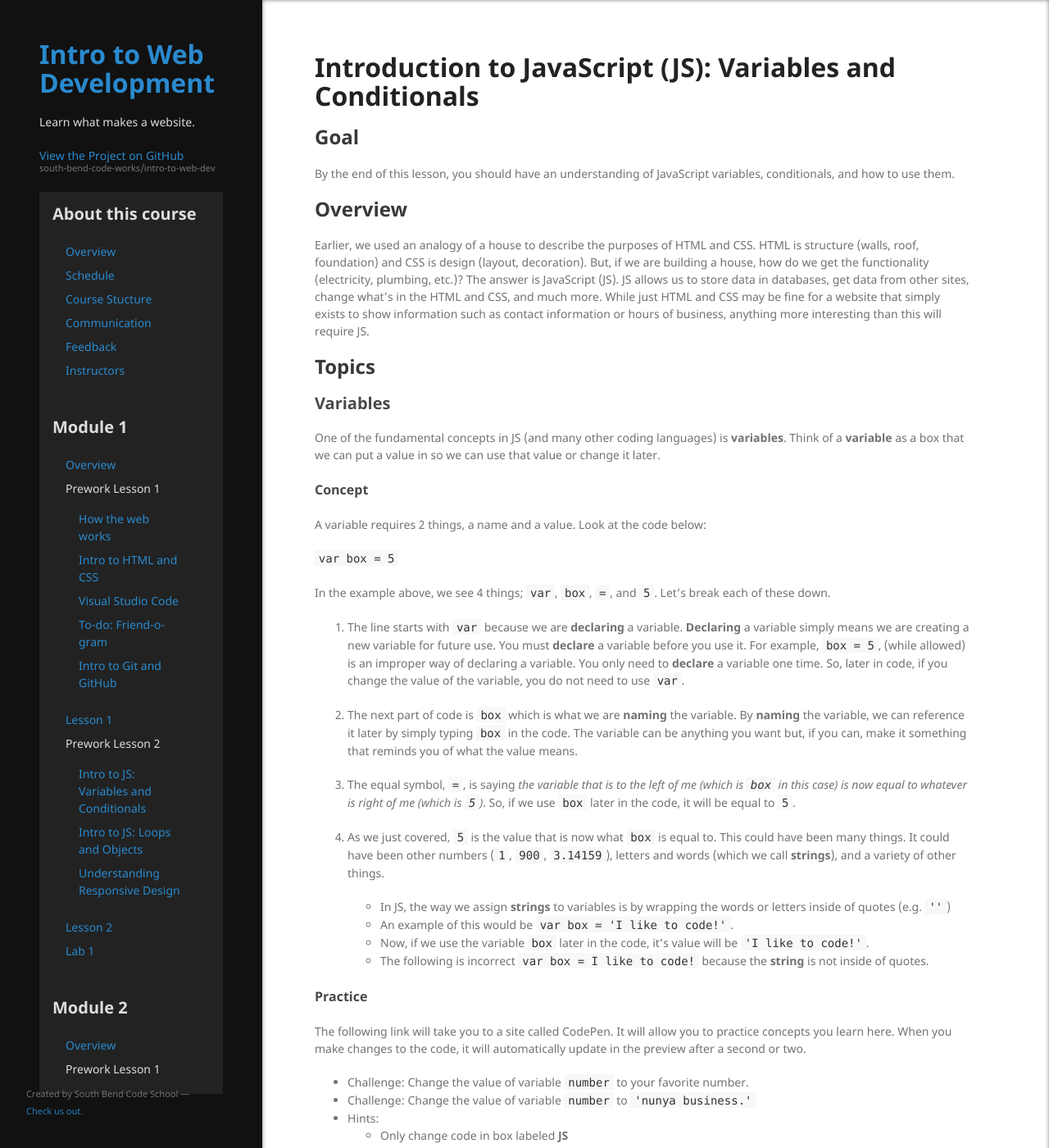
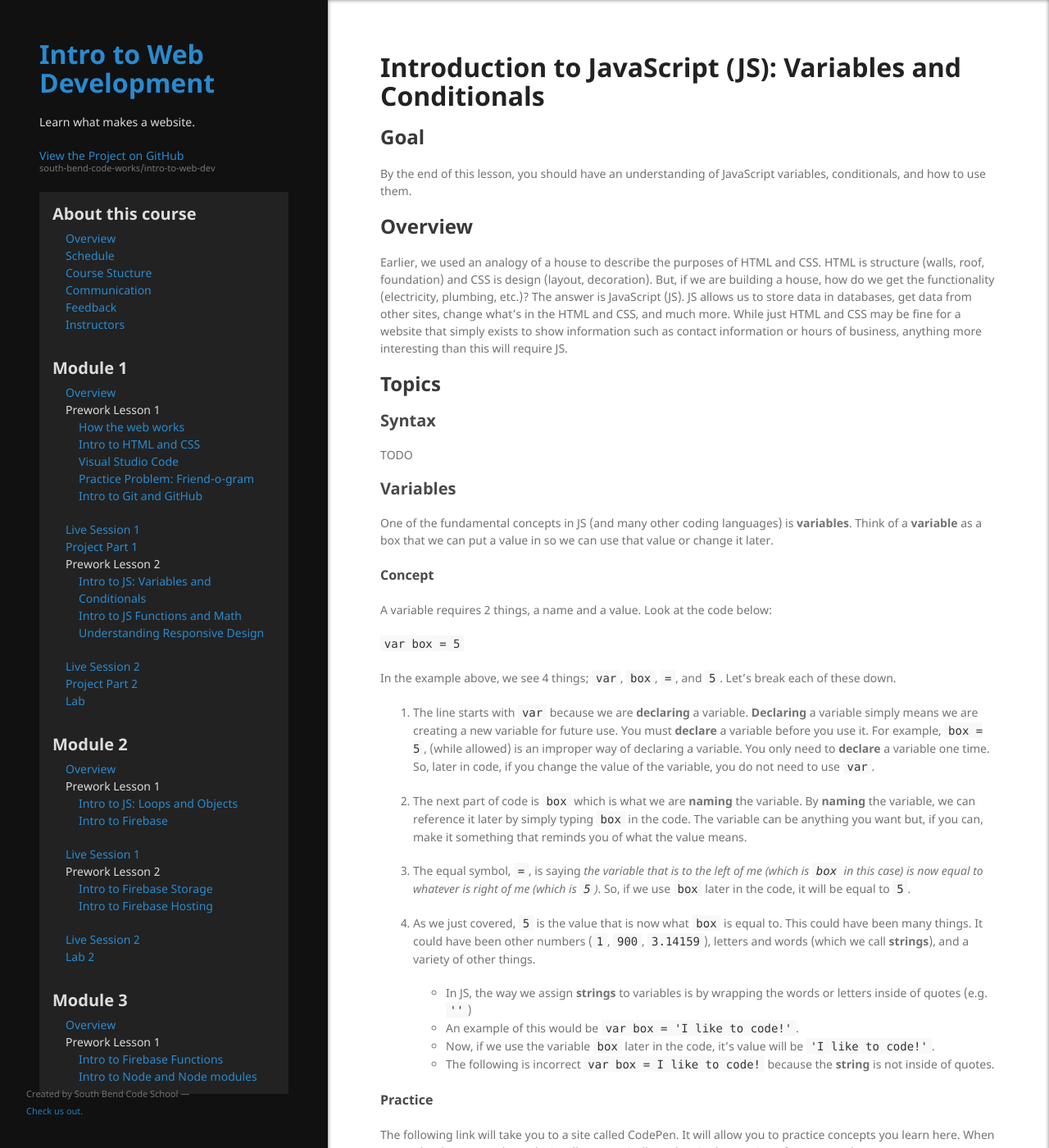
Before and after one commit to south-bend-code-works/intro-to-web-dev, a Jekyll site: the page built from lessons/module1/intro_to_js_vars_conditionals.md, in a window 1280 px wide and 1400 px high. Shown: the whole window at 82% size. Built offline with Jekyll 4.4.1, drawn with Linux system fonts in a browser that asks for light colours; our own code applies the rules of GitHub Pages for plain Markdown files; some of the changed lines change nothing that is shown.

Commit message:
finished functions and math

````diff
--- a/_layouts/default.html
+++ b/_layouts/default.html
@@ -56,21 +56,23 @@
                   <li><a href="{{ site.baseurl }}/lessons/module1/how_the_web_works.html">How the web works</a></li>
                   <li><a href="{{ site.baseurl }}/lessons/module1/intro_to_html_css.html">Intro to HTML and CSS</a></li>
                   <li><a href="{{ site.baseurl }}/lessons/module1/vs_code.html">Visual Studio Code</a></li>
-                  <li><a href="{{ site.baseurl }}/lessons/module1/friend-o-gram.html">To-do: Friend-o-gram</a></li>
+                  <li><a href="{{ site.baseurl }}/lessons/module1/friend-o-gram.html">Practice Problem: Friend-o-gram</a></li>
                   <li><a href="{{ site.baseurl }}/lessons/module1/intro_to_git.html">Intro to Git and GitHub</a></li>
                 </ul>
               </li>
-              <li><a href="{{ site.baseurl }}/lessons/module1/lesson1.html">Lesson 1</a></li>
+              <li><a href="{{ site.baseurl }}/lessons/module1/lesson1.html">Live Session 1</a></li>
+              <li><a href="{{ site.baseurl }}/lessons/module1/lab1.html">Project Part 1</a></li>
               <li>
                 Prework Lesson 2
                 <ul>
                   <li><a href="{{ site.baseurl }}/lessons/module1/intro_to_js_vars_conditionals.html">Intro to JS: Variables and Conditionals</a></li>
-                  <li><a href="{{ site.baseurl }}/lessons/module1/intro_to_js_loops_objects.html">Intro to JS: Loops and Objects</a></li>
+                  <li><a href="{{ site.baseurl }}/lessons/module1/intro_to_functions_math.html">Intro to JS Functions and Math</a></li>
                   <li><a href="{{ site.baseurl }}/lessons/module1/intro_to_responsive.html">Understanding Responsive Design</a></li>
                 </ul>
               </li>
-              <li><a href="{{ site.baseurl }}/lessons/module1/lesson2.html">Lesson 2</a></li>
-              <li><a href="{{ site.baseurl }}/lessons/module1/lab1.html">Lab 1</a></li>
+              <li><a href="{{ site.baseurl }}/lessons/module1/lesson2.html">Live Session 2</a></li>
+              <li><a href="{{ site.baseurl }}/lessons/module1/lab1.html">Project Part 2</a></li>
+              <li><a href="{{ site.baseurl }}/lessons/module1/lab1.html">Lab</a></li>
             </ul>
           </li>
           {% endif %}
@@ -83,11 +85,11 @@
               <li>
                 Prework Lesson 1
                 <ul>
-                  <li><a href="{{ site.baseurl }}/lessons/module2/intro_to_js_objects.html">Intro to JS Objects</a></li>
+                  <li><a href="{{ site.baseurl }}/lessons/module2/intro_to_js_loops_objects.html">Intro to JS: Loops and Objects</a></li>
                   <li><a href="{{ site.baseurl }}/lessons/module2/intro_to_firebase.html">Intro to Firebase</a></li>
                 </ul>
               </li>
-              <li><a href="{{ site.baseurl }}/lessons/module2/lesson1.html">Lesson 1</a></li>
+              <li><a href="{{ site.baseurl }}/lessons/module2/lesson1.html">Live Session 1</a></li>
               <li>
                 Prework Lesson 2
                 <ul>
@@ -95,7 +97,7 @@
                   <li><a href="{{ site.baseurl }}/lessons/module2/intro_to_firebase_hosting.html">Intro to Firebase Hosting</a></li>
                 </ul>
               </li>
-              <li><a href="{{ site.baseurl }}/lessons/module2/lesson2.html">Lesson 2</a></li>
+              <li><a href="{{ site.baseurl }}/lessons/module2/lesson2.html">Live Session 2</a></li>
               <li><a href="{{ site.baseurl }}/lessons/module2/lab2.html">Lab 2</a></li>
             </ul>
           </li>
@@ -114,7 +116,7 @@
                   <li><a href="{{ site.baseurl }}/lessons/module3/intro_to_node.html">Intro to Node and Node modules</a></li>
                 </ul>
               </li>
-              <li><a href="{{ site.baseurl }}/lessons/module3/lesson1.html">Lesson 1</a></li>
+              <li><a href="{{ site.baseurl }}/lessons/module3/lesson1.html">Live Session 1</a></li>
               <li>
                 Prework Lesson 2
                 <ul>
@@ -122,7 +124,7 @@
                   <li><a href="{{ site.baseurl }}/lessons/module3/intro_to_interview_expectations.html">Interview Expectations</a></li>
                 </ul>
               </li>
-              <li><a href="{{ site.baseurl }}/lessons/module2/lesson2.html">Lesson 2</a></li>
+              <li><a href="{{ site.baseurl }}/lessons/module2/lesson2.html">Live Session 2</a></li>
               <li><a href="{{ site.baseurl }}/lessons/module3/lab3.html">Lab 3</a></li>
             </ul>
           </li>
--- a/assets/css/style.scss
+++ b/assets/css/style.scss
@@ -26,7 +26,7 @@
   background-color: #111;
 }
 
-$side-width: 320px;
+$side-width: 400px;
 
 body {
   margin: 0;
@@ -40,6 +40,7 @@
 header {
   float: none;
   width: $side-width;
+  max-width: 100vw;
   height: 100vh;
   padding: 3rem;
   color: #DDD;
@@ -51,19 +52,22 @@
   .module {
     margin-bottom: 2rem
   }
-  ul {
+  > ul {
     max-height: calc(100vh - 300px);
     overflow-y: scroll;
     background-color: #222;
     padding: 1rem;
     margin-bottom: 0rem;
     li {
-      margin-bottom: .5rem;
+      margin-bottom: 0rem;
       display: block;
       &:last-child {
         margin-bottom: 0rem;
       }
     }
+  }
+  ul {
+    padding-inline-start: 1rem;
   }
   a {
     color: lighten(#267CB9, 5);
--- /dev/null
+++ b/lessons/module1/intro_to_functions_math.md
@@ -0,0 +1,213 @@
+---
+layout: default
+---
+# Intro to functions and JS math
+
+## Goal
+
+At the end of this prework, the goal is to have an understanding of what a **function** is and how to use them in JavaScript along with JavaScript built in mathematic capabilities.
+
+## Overview
+
+Now that you understand variables and conditionals, we will move onto a very helpful concept in JS called **functions**. A **function** is a set of instructions that can be called from other parts of the code. Imagine (unless you don't need to) you own an Amazon Echo (this is not an ad for Amazon Echo, I promise). An Echo can be used for searches, music, and more. One thing you can do with an Echo is program eletric outlets to be controlled with your voice. An example of this would be you can say "Alexa, Merry Christmas" and all of the outlets that are associated with Christmas lights are turned on. Or you can say, "Alexa, good night." and all the lights in the room shut off. This is how functions work! You create the function one time (e.g. configuring all outlets to turn off) and then you can call that function (e.g. "Alexa, good night.") every night before bed. Functions are critical to functional websites which we will be able to see below.
+
+## Topics
+
+### JS Math
+
+Before we move onto functions, we first need to quickly cover math in JavaScript.
+
+#### Concept
+
+For the most part, it is quite intuitive:
+
+```
+var total = 3 + 4
+// value of total is 7
+```
+Here is a table to symbols and there function:
+
+
+<table>
+  <thead>
+    <tr>
+      <th>Symbol</th>
+      <th>Meaning</th>
+    </tr>
+  </thead>
+  <tbody>
+    <tr><td>+</td><td>Addition</td></tr>
+    <tr><td>-</td><td>Subtraction</td></tr>
+    <tr><td>*</td><td>Multiply</td></tr>
+    <tr><td>/</td><td>Divide</td></tr>
+    <tr><td>**</td><td>Exponential</td></tr>
+    <tr><td>===</td><td>Equal to</td></tr>
+    <tr><td>></td><td>Greater than</td></tr>
+    <tr><td>>=</td><td>Greater than or equal to</td></tr>
+    <tr><td><</td><td>Less than</td></tr>
+    <tr><td><=</td><td>Less than or equal to</td></tr>
+  </tbody>
+</table>
+
+In a previous lesson, you learned about **booleans** (`true` and `false`) and how they work with **conditionals** (`if` statements). When using any comparison symbols (`>`, `<`, `>=`, `<=`), the value returned will be a **boolean**!
+
+Let's look:
+
+```
+var result = 5 < 5.5
+// value of result is `true`
+```
+
+So, a combination of JS math, **booleans**, and **conditionals** could look like:
+
+```
+var age = 10
+var sentence
+
+if (age < 8) {
+  sentence = "You are a young human."
+}
+else if (age > 14) {
+  sentence = "You are probably in high school or much older."
+}
+else {
+  sentence = "You are not a baby but you are not very old."
+}
+
+// value of sentence is "You are not a baby but you are not very old."
+```
+
+
+### Functions
+
+#### Concept
+
+Earlier, we said that many things can be the value of a variable. We saw that numbers (`var num = 5`) and strings (`var str = "wow"`) can be the value of variables. On top of those, **functions** can also be the value of variables. Let's look at an example:
+
+```
+var addTwoNumbers = (num1, num2) => {
+  var sum = num1 + num2
+  return sum
+}
+
+var total = addTwoNumbers(1, 2)
+
+// value of total is 3
+```
+
+So, that's a lot to take it and figure out. If the code above were an English sentence, the first 4 lines would read like this: *First, I make a function called addTwoNumbers because it will add 2 numbers. I will call those numbers `num1` and `num2`. I will add those 2 numbers together and call it `sum`. Then, I will `return` the `sum` to wherever is calling this function.*
+
+The 6th line of code above (`var total = addTwoNumbers(1, 2)`) would read like this: *I am going to call the function `addTwoNumbers`. Since `addTwoNumbers` requires that I pass it 2 numbers, I will pass it `1` and `2`. Whatever the function returns, I will put in a variable called `total`.*
+
+Now that we know what is generally going on, let's get into the anatomy of a function.
+
+1. `(num1, num2)`
+- The first part of any function is going to declaring your **parameters** which in this case are `num1` and `num2`. Parameters are be surrounded by parantheses and have commas in between individual parameters. You can see that we start the function with `(num1, num2)` and then use `num1` and `num2` in the next line by adding them together and setting that sum equal to `sum`, (e.g. `var sum = num1 + num2`). Parameters allow us to take in values into our function and use them even though we don't know exactly what those values will be.
+
+2. `=> {}`
+- After the parameters, we use the arrow, `=>`, to indicate we are starting the part of the function that will use the **parameters** to do something. All of this code that does stuff with the **parameters** should go between curly brackets, `{}`.
+
+3. Function body
+- In between those curly brackets are 2 lines of code, `var sum = num1 + num2` and `return sum`. The first line is pretty simple, it is simply declaring a variable `sum` and then setting it equal to the addtion of `num1` and `num2`. The next line however, isn't so clear. `return` is a keyword in JavaScript (and several other languages) that allows functions to not only do things (e.g. add 2 numbers together) but to also return values to wherever the function is being called. Without the line `return sum`, the function would add 2 numbers together, put that value in the variable `sum`, and that would be it. We couldn't use the value of `sum` outside of the function. `return` allows us to get values out of a function after the work of the function is done.
+
+In the 6th line of code, `var total = addTwoNumbers(1, 2)`, we are calling the function **addTwoNumbers**. Since **addTwoNumbers** has two parameters, `num1` and `num2`, we have to pass 2 values. We could have passed any 2 numbers but we went with `1` and `2`. Since we passed `1` and `2` in that order, in the function **addTwoNumbers**, `num1` is equal to `1` and `num2` is equal to `2`. If we had instead called `addTwoNumbers(2, 1)`, `num1` would have
+equal to `2` and `num2` would have been equal to `1`. The order you put the values into your function call is the same as the order of the **parameters** in the function's defintion. In this example, because we are adding, the order doesn't matter.
+
+Let's look at an example where order does matter:
+
+```
+var divide = (num1, num2) => {
+  var result = num1 / num2
+  return result
+}
+
+var total1 = divide(4, 2)
+var total2 = divide(2, 4)
+
+// value of total1 is 2
+// value of total2 is .5
+```
+
+By just switching the order of the values in the function calls, we get different answer.
+
+We can use functions to do way more than just basic math. Check this out:
+
+```
+var makeSimpleGreeting = (name) => {
+  var sentence = "Hi, I'm " + name
+  return sentence
+}
+
+var greeting = makeSimpleGreeting("Joshua")
+
+// value of greeting is ""Hi, I'm Joshua"
+```
+
+In the example above, we see the addition symbol `+` again, but this time, not for number but for strings. We can add strings together to create longer strings.
+
+Here is an interesting example:
+
+```
+var makeGreeting = (name, age) => {
+  var sentence = "Hi, my name is " + name + " and I am " + age + "years old."
+  return sentence
+}
+
+var greeting = makeSimpleGreeting("Joshua", 27)
+
+// value of greeting is "Hi, my name is Joshua and I am 27 years old."
+```
+
+In this example, we are not only adding strings to other strings but also add a number to the strings as well! Whenver we add a number to a string, the number just becomes a string. For example, `"some words" + 77` is equal to `"some words77"`.
+
+Here's an example that uses **conditionals**:
+
+```
+var respondToAge = (age) => {
+  var response
+
+  if (age > 10) {
+    response = "You are a young person."
+  } else {
+    response = "You are a person who is older than 10."
+  }
+
+  return response
+}
+
+var response1 = respondToAge(7)
+var response2 = respondToAge(98)
+
+// value of response1 is "You are a young person."
+// value of response2 is "You are a person who is older than 10."
+```
+
+A more complex example that uses a number, a string, and a boolean:
+
+```
+var makeAppleGreeting = (numOfApples, nameOfAppleHolder, areApplesStolen) => {
+  var greeting = "Hello, " + nameOfAppleHolder + ". You are holding " + numOfApples + " apples."
+
+  if (areApplesStolen) {
+    greeting = greeting + " You should put those apples back."
+  }
+
+  return greeting
+}
+
+var greeting1 = makeAppleGreeting(8, "Andre", false)
+var greeting2 = makeAppleGreeting(3, "Karen", true)
+
+// value of greeting1 is "Hello, Andre. You are holding 8 apples."
+// value of greeting2 is "Hello, Karen. You are holding 3 apples. You should put those apples back."
+```
+
+#### Challenge
+
+Go to this [CodePen](https://codepen.io/jorymullet/pen/ZEpBORq){: target='_blank'} and follow the instructions.
+
+### Conclusion
+You can now make functions! This is a powerful tool for making your webpages much more functional and interesting.
+
+
+![HTML&CSS MEME](https://media.giphy.com/media/l49JHLpRSLhecYEmI/giphy.gif)
--- a/lessons/module1/intro_to_js_vars_conditionals.md
+++ b/lessons/module1/intro_to_js_vars_conditionals.md
@@ -11,6 +11,9 @@
 Earlier, we used an analogy of a house to describe the purposes of HTML and CSS. HTML is structure (walls, roof, foundation) and CSS is design (layout, decoration). But, if we are building a house, how do we get the functionality (electricity, plumbing, etc.)? The answer is JavaScript (JS). JS allows us to store data in databases, get data from other sites, change what's in the HTML and CSS, and much more. While just HTML and CSS may be fine for a website that simply exists to show information such as contact information or hours of business, anything more interesting than this will require JS.
 
 ## Topics
+
+### Syntax
+TODO
 
 ### Variables
 One of the fundamental concepts in JS (and many other coding languages) is **variables**. Think of a **variable** as a box that we can put a value in so we can use that value or change it later.
````
Also changed, not shown: lessons/module1/vs_code.md (renamed from lessons/module1/intro_to_vscode.md), lessons/module2/intro_to_js_loops_objects.md (renamed from lessons/module1/intro_to_js_loops_objects.md).
